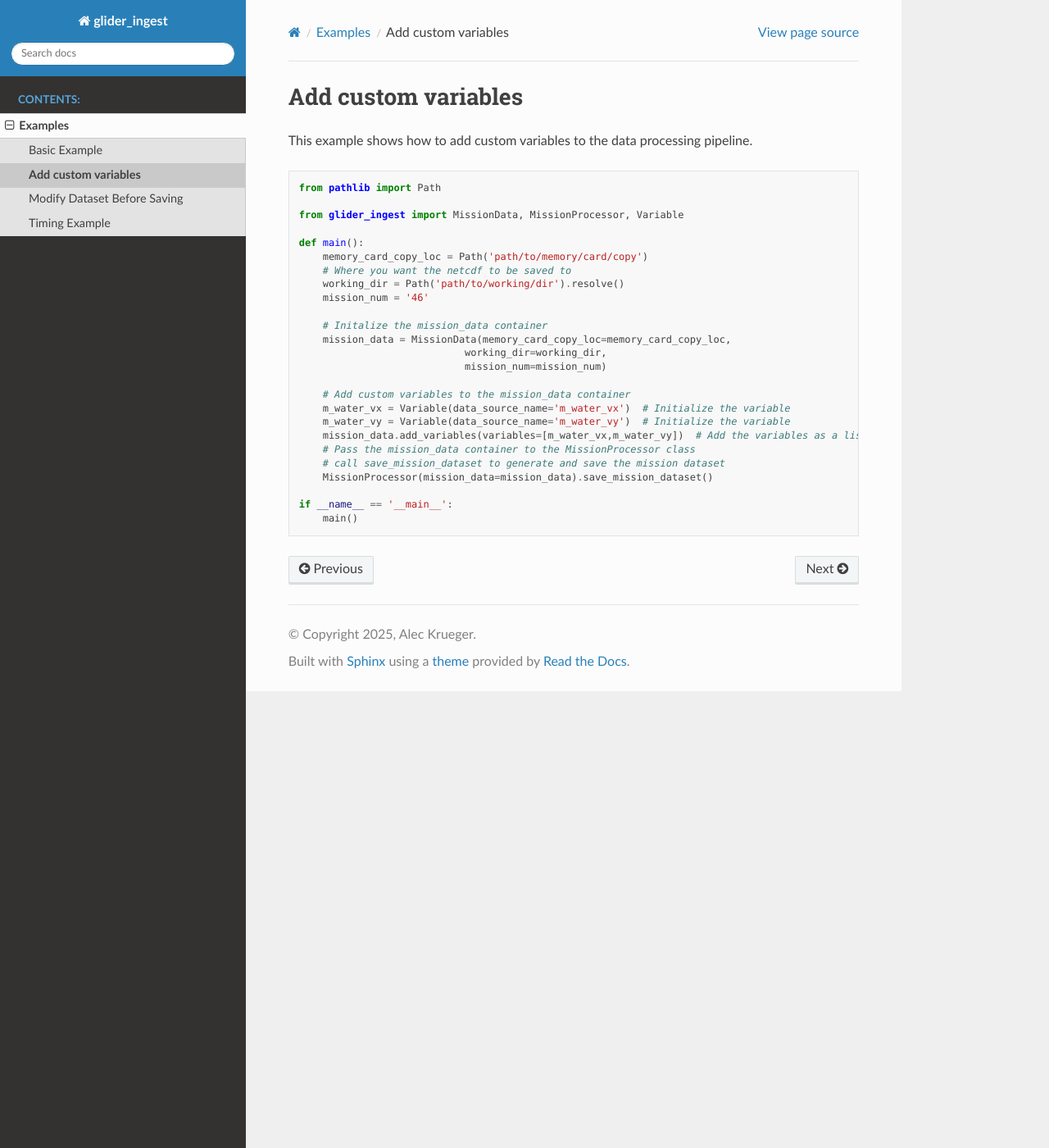
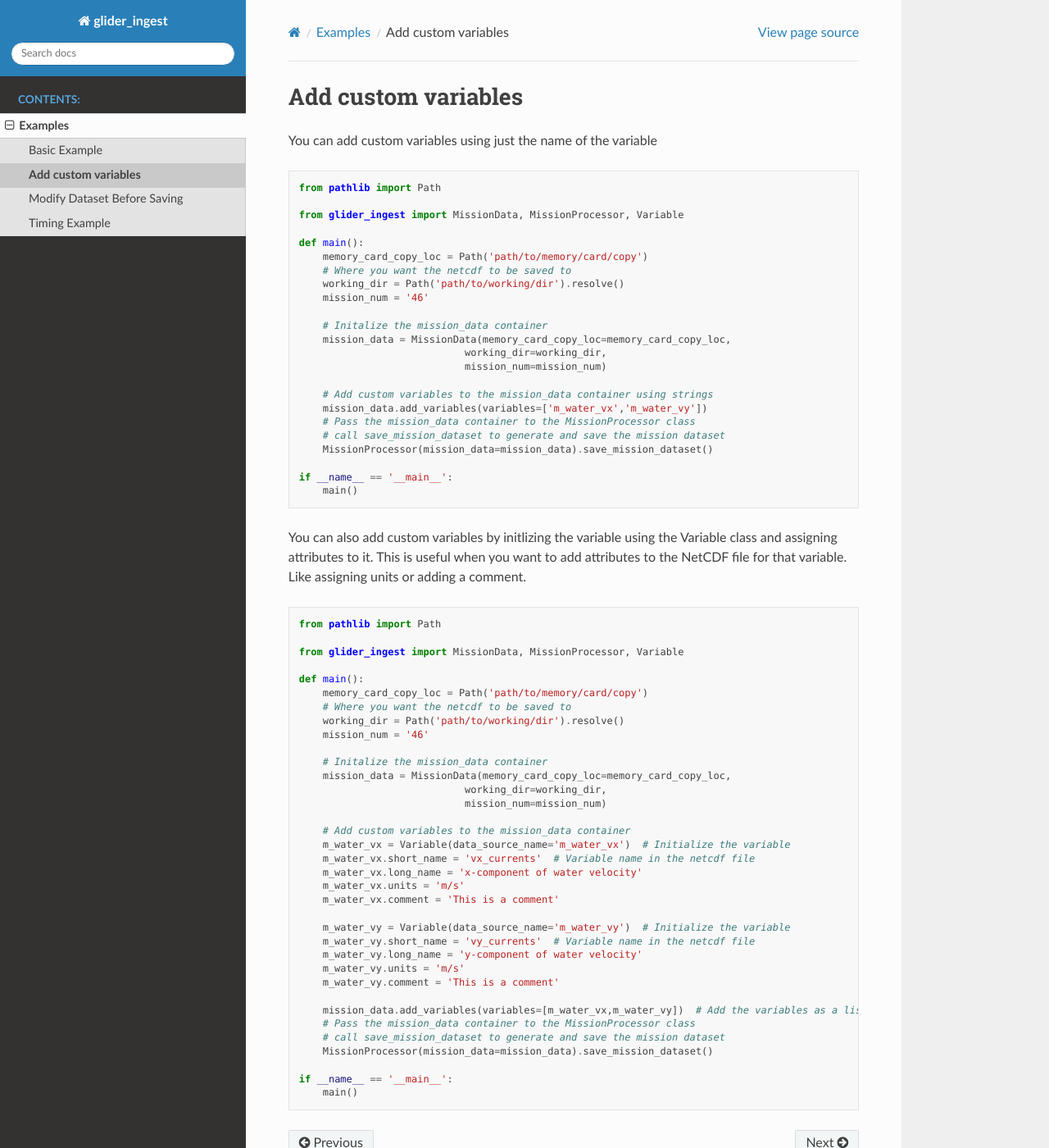
Before and after one commit to alecmkrueger/glider_ingest, a Sphinx documentation site: the page built from docs/examples/add_custom_variables.rst, in a window 1280 px wide and 1400 px high. Shown: the whole window at 82% size. Built offline with Sphinx 7.4.7 and the Read the Docs theme 3.1.0, drawn with Linux system fonts in a browser that asks for light colours.

Commit message:
add two examples under adding custom variables

```diff
--- a/docs/examples/add_custom_variables.py
+++ b/docs/examples/add_custom_variables.py
@@ -15,7 +15,17 @@ def main():
 
     # Add custom variables to the mission_data container
     m_water_vx = Variable(data_source_name='m_water_vx')  # Initialize the variable
+    m_water_vx.short_name = 'vx_currents'  # Variable name in the netcdf file
+    m_water_vx.long_name = 'x-component of water velocity'
+    m_water_vx.units = 'm/s'
+    m_water_vx.comment = 'This is a comment'
+
     m_water_vy = Variable(data_source_name='m_water_vy')  # Initialize the variable
+    m_water_vy.short_name = 'vy_currents'  # Variable name in the netcdf file
+    m_water_vy.long_name = 'y-component of water velocity'
+    m_water_vy.units = 'm/s'
+    m_water_vy.comment = 'This is a comment'
+
     mission_data.add_variables(variables=[m_water_vx,m_water_vy])  # Add the variables as a list of Variable objects
     # Pass the mission_data container to the MissionProcessor class
     # call save_mission_dataset to generate and save the mission dataset
--- a/docs/examples/add_custom_variables.rst
+++ b/docs/examples/add_custom_variables.rst
@@ -1,6 +1,11 @@
 Add custom variables
 ======================================
 
-This example shows how to add custom variables to the data processing pipeline.
+You can add custom variables using just the name of the variable
+
+.. literalinclude:: ../examples/add_custom_variables_simple.py
+
+You can also add custom variables by initlizing the variable using the Variable class and assigning attributes to it.
+This is useful when you want to add attributes to the NetCDF file for that variable. Like assigning units or adding a comment.
 
 .. literalinclude:: ../examples/add_custom_variables.py
--- /dev/null
+++ b/docs/examples/add_custom_variables_simple.py
@@ -0,0 +1,23 @@
+from pathlib import Path
+
+from glider_ingest import MissionData, MissionProcessor, Variable
+
+def main():
+    memory_card_copy_loc = Path('path/to/memory/card/copy')
+    # Where you want the netcdf to be saved to
+    working_dir = Path('path/to/working/dir').resolve()
+    mission_num = '46'
+
+    # Initalize the mission_data container
+    mission_data = MissionData(memory_card_copy_loc=memory_card_copy_loc,
+                            working_dir=working_dir,
+                            mission_num=mission_num)
+
+    # Add custom variables to the mission_data container using strings
+    mission_data.add_variables(variables=['m_water_vx','m_water_vy'])
+    # Pass the mission_data container to the MissionProcessor class
+    # call save_mission_dataset to generate and save the mission dataset
+    MissionProcessor(mission_data=mission_data).save_mission_dataset()
+
+if __name__ == '__main__':
+    main()
```
